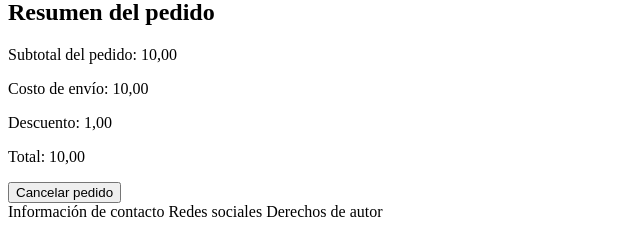
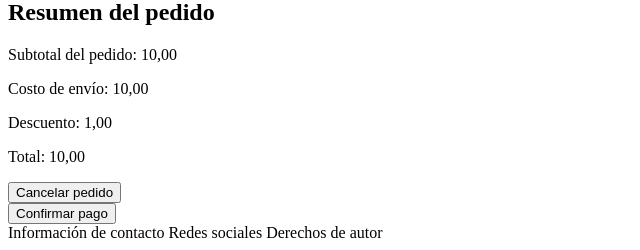
Before and after one commit to cristian9103/project_store, a Django app: page /pedidos/mis-pedidos/1/ in a window 1280 px wide. Shown: the part 573-823 px from the top of the page, without its empty margins (0-640 px from the left). Before the commit the page ends 790 px from the top, so only its background shows below. Run offline with Django 5.2, Linux system fonts and the light colour scheme; a user stored in the database is signed in; tables that the repository leaves empty hold one stand-in row (values such as "Sample post").

Commit message:
Se agrega el método test_detalle_pedido_muestra_boton_confirmar_pago() al archivo peidos/tests/test_views.py. Se modifican los archivos template/pedidos/detalle/detalle.html y pedidos/views/detalle.py

```diff
--- a/pedidos/views/detalle.py
+++ b/pedidos/views/detalle.py
@@ -2,7 +2,7 @@ from django.contrib.auth.mixins import LoginRequiredMixin
 from django.views.generic import DetailView
 
 from clientes.selectors import obtener_cliente
-from pedidos.models import Pedido
+from pedidos.models import Pedido, EstadoPago, Pago
 
 class DetallePedidoView(LoginRequiredMixin, DetailView):
     model = Pedido
@@ -16,4 +16,14 @@ class DetallePedidoView(LoginRequiredMixin, DetailView):
             cliente=cliente
         )
 
+    def get_context_data(self, **kwargs):
+        context = super().get_context_data(**kwargs)
+
+        context["pago_pendiente"] = Pago.objects.filter(
+            pedido=self.object,
+            estado=EstadoPago.PENDIENTE,
+        ).first()
+
+        return context
+
 detalle = DetallePedidoView.as_view()
--- a/templates/pedidos/detalle/detalle.html
+++ b/templates/pedidos/detalle/detalle.html
@@ -46,4 +46,11 @@ Detalle pedido
     </form>
 {% endif %}
 
+{% if pago_pendiente %}
+    <form method="post" action="{% url 'pedidos:confirmar_pago' pedido.pk %}">
+        {% csrf_token %}
+        <button type="submit">Confirmar pago</button>
+    </form>
+{% endif %}
+
 {% endblock %}
```
Also changed, not shown: pedidos/tests/test_views.py (+35 -0 lines).
